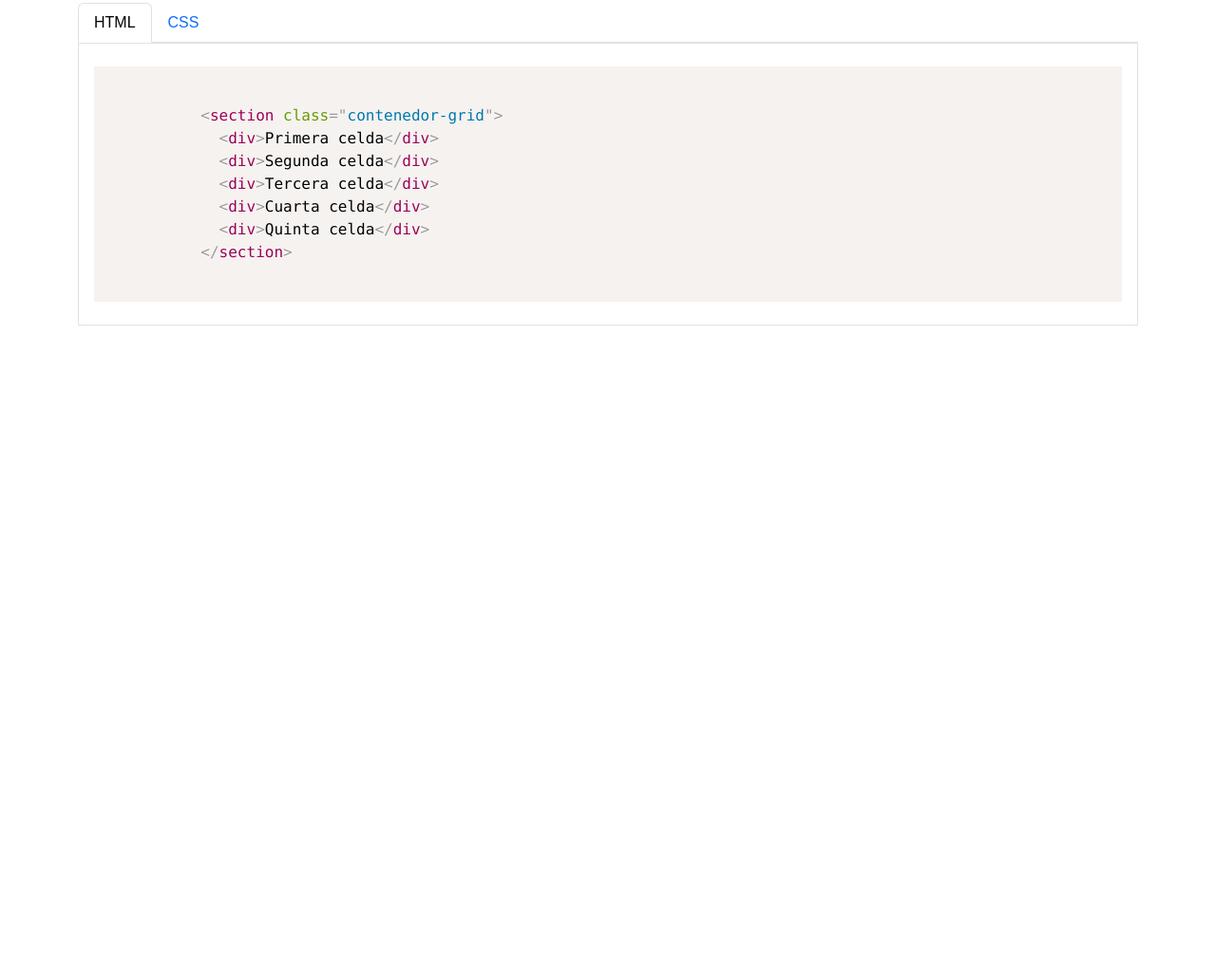
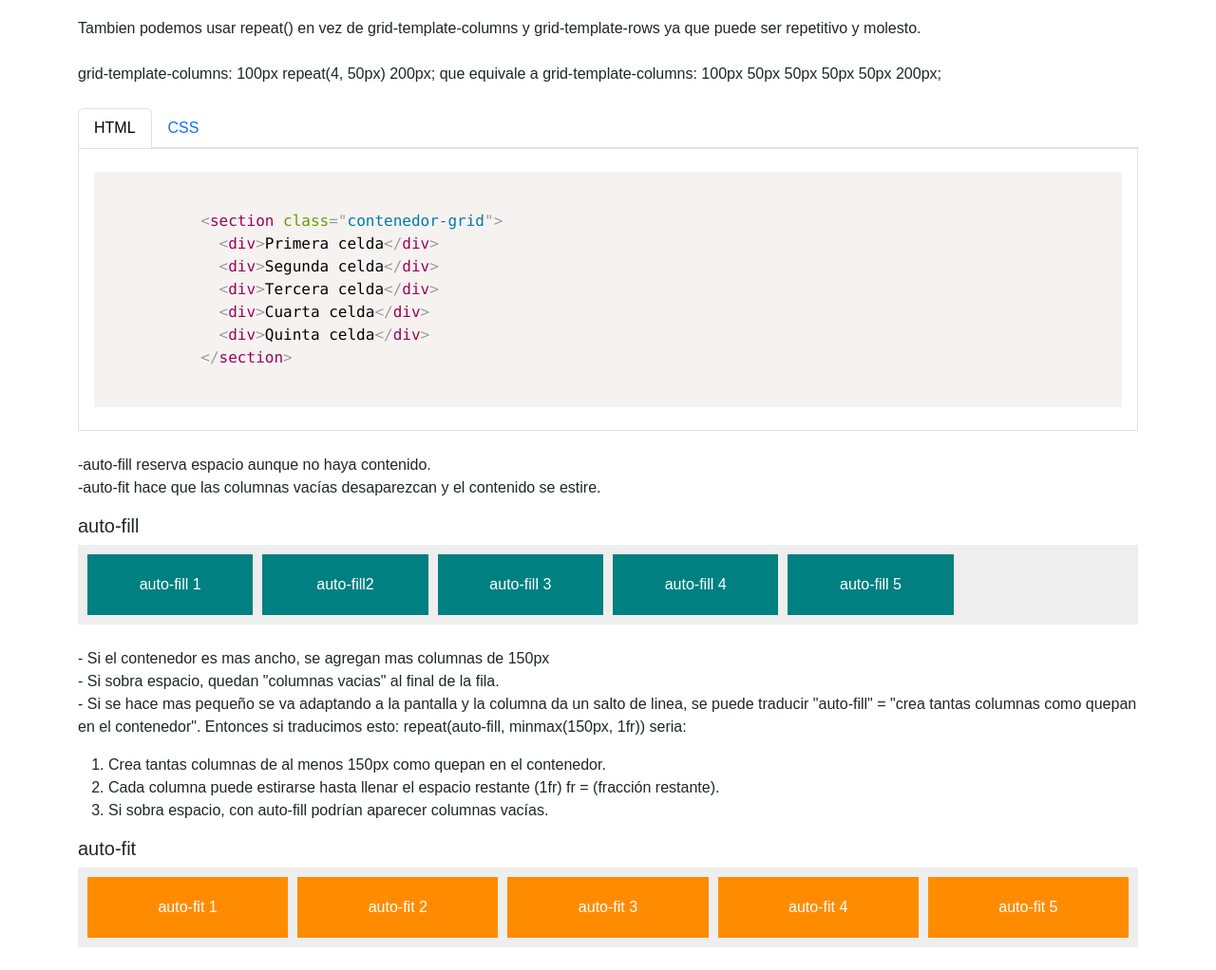
Before and after one commit to fonsy91/Maquetacion-stackblitz, a website: page index.html in a window 1280 px wide. Shown: the part 3690-4712 px from the top of the page at 95% size. Before the commit the page ends 4033 px from the top, so only its background shows below. Drawn offline with nearby package versions, Linux system fonts and the light colour scheme.

Commit message:
avances auto-fit

```diff
--- a/index.html
+++ b/index.html
@@ -323,6 +323,13 @@
       <div>Cuarta celda</div>
       <div>Quinta celda</div>
     </div>
+
+    <p class="mt-4">
+      Tambien podemos usar repeat() en vez de grid-template-columns y grid-template-rows ya que
+      puede ser repetitivo y molesto. <br><br>
+      grid-template-columns: 100px repeat(4, 50px) 200px; que equivale a grid-template-columns: 100px 50px 50px 50px 50px 200px;
+    </p>
+
   </div>
 
   <!-- CODIGO Y DOCUMENTACION ********************************************************-->
@@ -357,6 +364,8 @@
             display: grid;
             grid-template-columns: 150px 150px 150px;
             grid-template-rows: 150px 150px 150px;
+            column-gap: 10px;
+            row-gap: 15px;
           }
 
           /* Ponemos cada hijo de un color para distinguirlos */
@@ -371,8 +380,45 @@
   </div>
   <!--*******************************************************************************-->
 
+  <p class="container mt-4">
+    -auto-fill reserva espacio aunque no haya contenido. <br>
+    -auto-fit hace que las columnas vacías desaparezcan y el contenido se estire.
+  </p>
 
+  <div class="container pb-4">
+    <h5>auto-fill</h5>
+    <div class="grid-auto-fill">
+      <div>auto-fill 1</div>
+      <div>auto-fill2</div>
+      <div>auto-fill 3</div>
+      <div>auto-fill 4</div>
+      <div>auto-fill 5</div>
+    </div>
 
+    <p class="mt-4">
+      - Si el contenedor es mas ancho, se agregan mas columnas de 150px <br>
+      - Si sobra espacio, quedan "columnas vacias" al final de la fila. <br>
+      - Si se hace mas pequeño se va adaptando a la pantalla y la columna da un salto de linea,
+      se puede traducir "auto-fill" = "crea tantas columnas como quepan en el contenedor". Entonces
+      si traducimos esto: repeat(auto-fill, minmax(150px, 1fr)) seria:
+
+      <ol>
+        <li>Crea tantas columnas de al menos 150px como quepan en el contenedor.</li>
+        <li>Cada columna puede estirarse hasta llenar el espacio restante (1fr) fr = (fracción restante).</li>
+        <li>Si sobra espacio, con auto-fill podrían aparecer columnas vacías.</li>
+      </ol>
+    </p>
+
+    <h5>auto-fit</h5>
+    <div class="grid-auto-fit">
+      <div>auto-fit 1</div>
+      <div>auto-fit 2</div>
+      <div>auto-fit 3</div>
+      <div>auto-fit 4</div>
+      <div>auto-fit 5</div>
+    </div>
+
+  </div>
 
 
 
--- a/styles.css
+++ b/styles.css
@@ -135,6 +135,8 @@ body {
   display: grid;
   grid-template-columns: 150px 150px 150px;
   grid-template-rows: 150px 150px;
+  column-gap: 10px;
+  row-gap: 15px;
 }
 
 /*Ponemos caa hijo de un color para que se distinga*/
@@ -143,3 +145,33 @@ body {
 .contenedor-grid :nth-child(3) { background: green }
 .contenedor-grid :nth-child(4) { background: gold }
 .contenedor-grid :nth-child(5) { background: blue }
+
+.grid-auto-fill {
+  display: grid;
+  grid-template-columns: repeat(auto-fill, minmax(150px, 1fr));
+  gap: 10px;
+  background: #eee;
+  padding: 10px;
+}
+
+.grid-auto-fill > div {
+  background: teal;
+  color: white;
+  padding: 20px;
+  text-align: center;
+}
+
+.grid-auto-fit {
+  display: grid;
+  grid-template-columns: repeat(auto-fit, minmax(150px, 1fr));
+  gap: 10px;
+  background: #eee;
+  padding: 10px;
+}
+
+.grid-auto-fit > div {
+  background: darkorange;
+  color: white;
+  padding: 20px;
+  text-align: center;
+}
```
